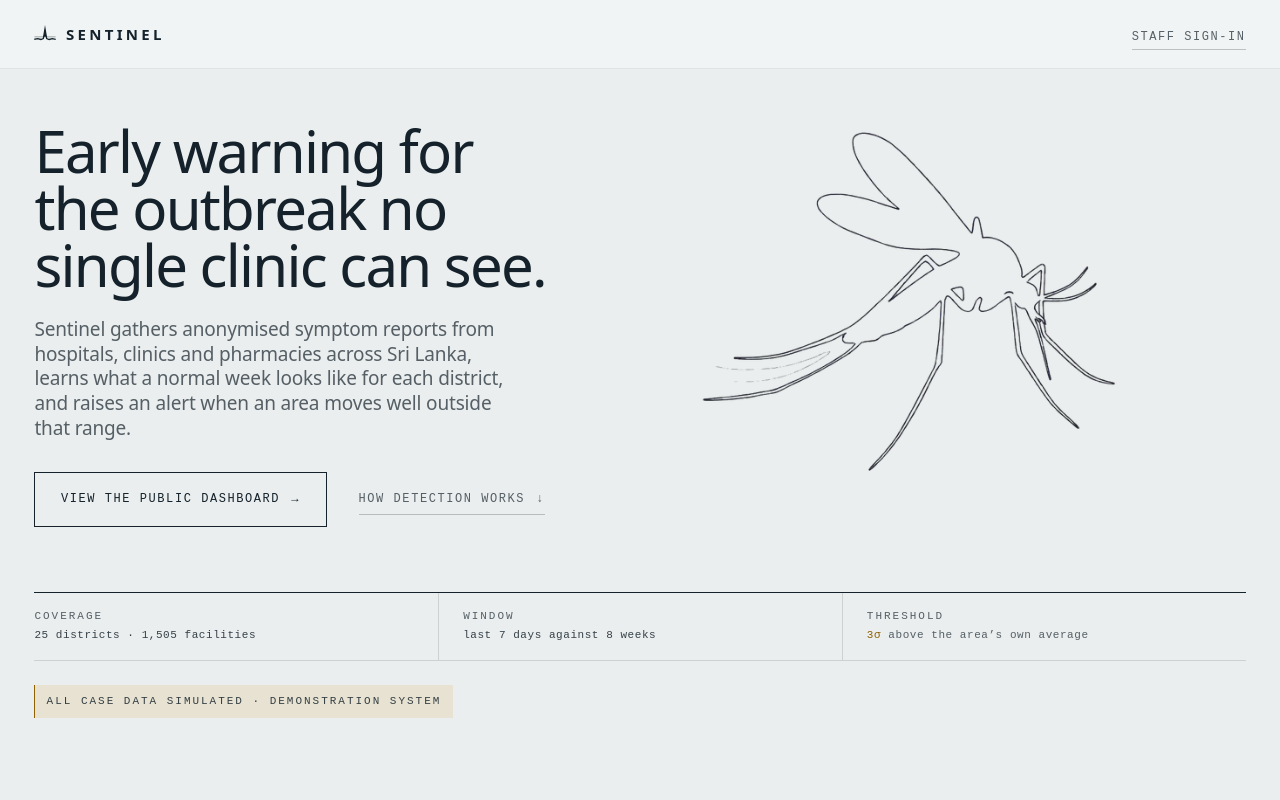
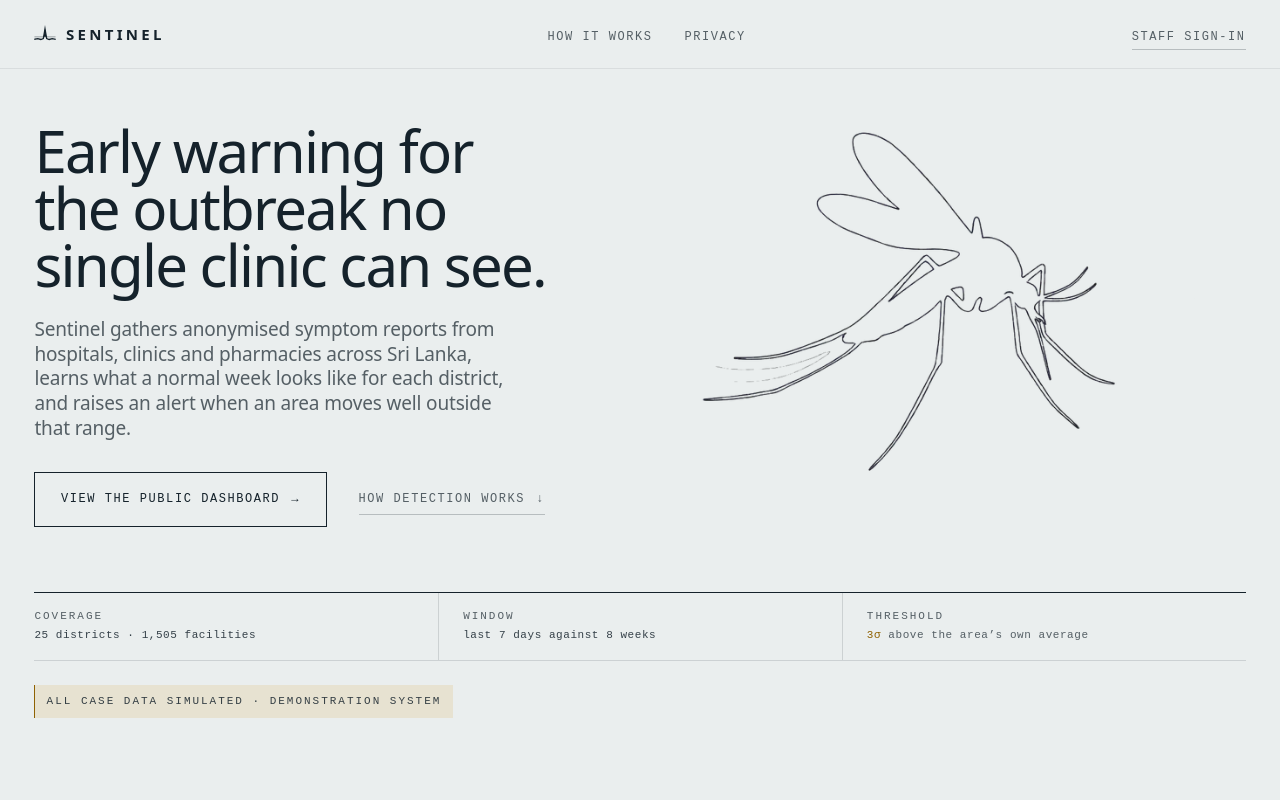
Before and after one commit to Rimaz17/sentinel, a React (Vite) app in the folder frontend/: page / in a window 1280 px wide. Shown: the top 800 px of the page. Built offline with nearby package versions, Linux system fonts and the light colour scheme.

Commit message:
feat(landing): give the header links into the page

```diff
--- a/frontend/src/components/layout/SiteHeader.tsx
+++ b/frontend/src/components/layout/SiteHeader.tsx
@@ -2,9 +2,16 @@ import { Link } from 'react-router-dom'
 import { SentinelWordmark } from '@/components/brand/SentinelWordmark'
 import './site-header.css'
 
+/** In-page anchors, so the header is a way around the page and not just a sign-in. */
+const SECTIONS = [
+  { href: '#mechanism', label: 'How it works' },
+  { href: '#privacy', label: 'Privacy' },
+]
+
 /**
- * A thin ruled header. The staff route lives here, deliberately quiet: most
- * visitors are members of the public and the page's weight belongs to them.
+ * A thin ruled header. The staff route sits apart from the section links and
+ * stays quiet: most visitors are members of the public, and the page's weight
+ * belongs to them.
  */
 export function SiteHeader() {
   return (
@@ -14,7 +21,19 @@ export function SiteHeader() {
           <SentinelWordmark />
         </Link>
 
-        <nav aria-label="Staff">
+        <nav className="site-header__nav" aria-label="Sections">
+          <ul className="site-header__links">
+            {SECTIONS.map((section) => (
+              <li key={section.href}>
+                <a className="site-header__link" href={section.href}>
+                  {section.label}
+                </a>
+              </li>
+            ))}
+          </ul>
+        </nav>
+
+        <nav className="site-header__staff-nav" aria-label="Staff">
           <Link to="/signin" className="site-header__staff">
             Staff sign-in
           </Link>
--- a/frontend/src/components/layout/site-header.css
+++ b/frontend/src/components/layout/site-header.css
@@ -2,7 +2,7 @@
   position: sticky;
   top: 0;
   z-index: 10;
-  background-color: rgb(242 245 245 / 0.86);
+  background-color: rgb(234 238 238 / 0.86);
   backdrop-filter: blur(10px);
   border-bottom: var(--rule-faint);
 }
@@ -19,9 +19,56 @@
 .site-header__inner {
   display: flex;
   align-items: center;
-  justify-content: space-between;
   gap: var(--space-md);
   min-height: var(--header-h);
+}
+
+/* The section links take the middle, so the header reads as a way around the
+   page rather than as a wordmark with one sign-in stranded opposite it. */
+.site-header__nav {
+  display: none;
+  margin-inline: auto;
+}
+
+.site-header__links {
+  display: flex;
+  align-items: center;
+  gap: var(--space-lg);
+}
+
+.site-header__link {
+  font-family: var(--font-mono);
+  font-size: var(--step-label);
+  font-weight: var(--weight-medium);
+  letter-spacing: var(--track-label);
+  text-transform: uppercase;
+  color: var(--ink-70);
+  text-decoration: none;
+  padding-block: 0.35rem;
+  border-bottom: 1px solid transparent;
+  transition:
+    color var(--dur-fast) var(--ease-out),
+    border-color var(--dur-fast) var(--ease-out);
+}
+
+.site-header__link:hover,
+.site-header__link:focus-visible {
+  color: var(--ink);
+  border-bottom-color: var(--ink-40);
+}
+
+.site-header__staff-nav {
+  margin-inline-start: auto;
+}
+
+@media (min-width: 48rem) {
+  .site-header__nav {
+    display: block;
+  }
+
+  .site-header__staff-nav {
+    margin-inline-start: 0;
+  }
 }
 
 .site-header__brand:hover {
```
